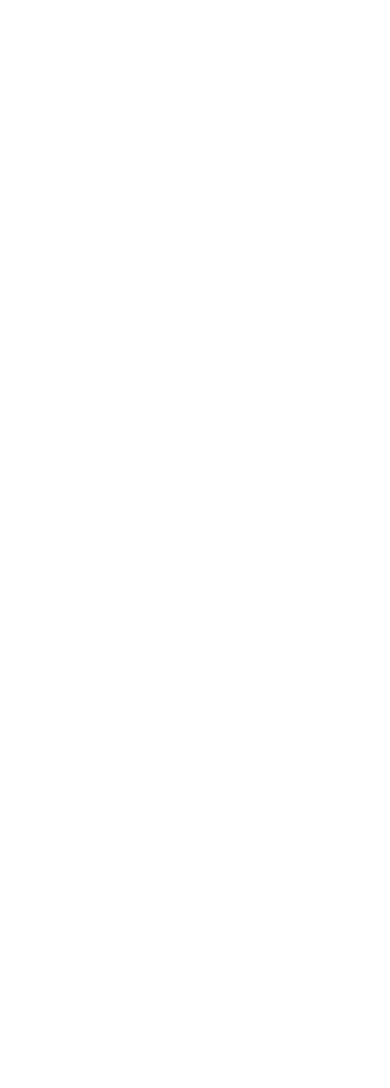
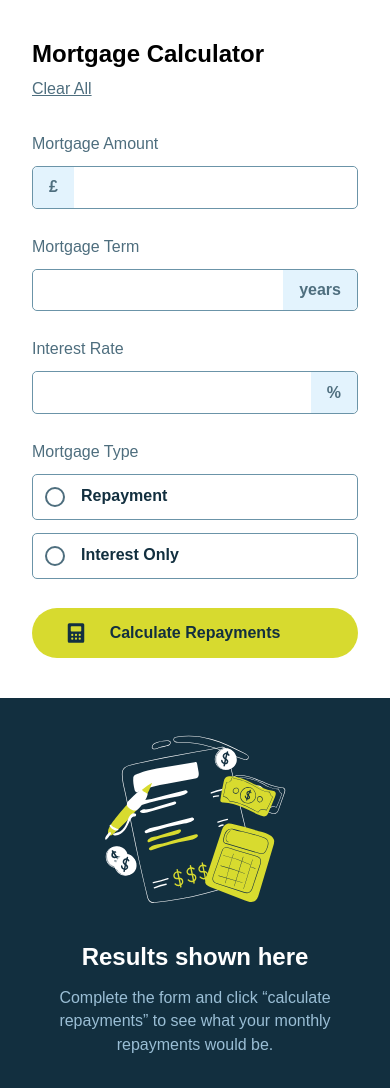
Before and after one commit to Maldak123/mortgage-app, a website: page index.html in a window 390 px wide. Before the commit the page ends 844 px from the top, so only its background shows below. Drawn offline with nearby package versions, Linux system fonts and the light colour scheme.

Commit message:
Adding mobile design & Normalize CSS

```diff
--- a/index.html
+++ b/index.html
@@ -2,9 +2,74 @@
 <html lang="en">
 <head>
     <meta charset="UTF-8">
-    <title>Title</title>
+    <meta content="width=device-width, initial-scale=1.0" name="viewport">
+    <link href="./src/assets/images/favicon-32x32.png" rel="shortcut icon" type="image/x-icon">
+    <link href="./src/css/style.css" rel="stylesheet">
+    <link href="./node_modules/normalize.css/normalize.css" rel="stylesheet">
+    <title>Mortgage App</title>
 </head>
 <body>
+<section class="calculator">
+    <h2>Mortgage Calculator</h2>
+    <form class="form">
+        <button class="reset_button" type="reset">Clear All</button>
 
+        <label for="amount">Mortgage Amount</label>
+        <div class="input_text_group">
+            <span class="pre_input">£</span>
+            <input required id="amount" name="Amount" type="number">
+        </div>
+
+        <label for="term">Mortgage Term</label>
+        <div class="input_text_group">
+            <input required id="term" name="Term" type="number">
+            <span class="pre_input">years</span>
+        </div>
+
+        <label for="rate">Interest Rate</label>
+        <div class="input_text_group">
+            <input required id="rate" name="Rate" type="number">
+            <span class="pre_input">%</span>
+        </div>
+
+        <label for="type">Mortgage Type</label>
+        <div class="input_radio_group">
+            <input required id="type" name="Type" type="radio">
+            <p class="mortgage_type_text">Repayment</p>
+        </div>
+        <div class="input_radio_group">
+            <input required id="type" name="Type" type="radio">
+            <p class="mortgage_type_text">Interest Only</p>
+        </div>
+
+        <button class="submit_button" type="submit">Calculate Repayments</button>
+    </form>
+</section>
+<section class="results">
+    <div class="no_results">
+        <img alt="Calculator Drawing" src="./src/assets/images/illustration-empty.svg">
+        <h2>Results shown here</h2>
+        <p>Complete the form and click “calculate repayments” to see what your monthly repayments would be. </p>
+    </div>
+    <div class="pos_results">
+        <h2>Your Results</h2>
+        <p>Your results are shown below based on the information you provided. To adjust the results, edit the form and
+            click “calculate repayments” again.</p>
+
+        <div class="mortgage_results">
+            <div class="results_container">
+                <p>Your monthly repayments</p>
+                <div class="monthly_repay">
+                    <p>£1,797.74</p>
+                </div>
+                <span class="line"></span>
+                <p>Total you'll repay over the term</p>
+                <div class="total_repay">
+                    <p>£539,322.94</p>
+                </div>
+            </div>
+        </div>
+    </div>
+</section>
 </body>
 </html>
--- /dev/null
+++ b/package.json
@@ -0,0 +1,5 @@
+{
+  "dependencies": {
+    "normalize.css": "^8.0.1"
+  }
+}
--- a/src/css/style.css
+++ b/src/css/style.css
@@ -0,0 +1,206 @@
+:root {
+    --White: hsl(0, 0%, 100%);
+    --Slate: hsl(202, 86%, 94%);
+    --Slate300: hsl(203, 41%, 72%);
+    --Slate500: hsl(200, 26%, 54%);
+    --Slate700: hsl(200, 24%, 40%);
+    --Slate900: hsl(202, 55%, 16%);
+    --Lime: hsl(61, 70%, 52%);
+}
+
+* {
+    padding: 0;
+    margin: 0;
+    box-sizing: border-box;
+}
+
+body {
+    font-family: "Plus Jakarta Sans", sans-serif;
+}
+
+p {
+    font-size: 16px;
+}
+label{
+    color: var(--Slate700);
+    font-weight: 500;
+}
+.calculator{
+    padding: 2.5em 2em;
+    max-width: 100%;
+}
+.form{
+    display: flex;
+    flex-flow: column wrap;
+    gap: 0.8rem;
+}
+.reset_button{
+    background: none;
+    border: none;
+    outline: none;
+    text-align: left;
+    text-decoration: underline;
+    color: var(--Slate700);
+    font-weight: 500;
+    margin-top: 0.75rem;
+    margin-bottom: 1.5rem;
+}
+.input_text_group{
+    border: 1px solid var(--Slate500);
+    border-radius: 5px;
+    position: relative;
+    display: flex;
+    margin-bottom: 1rem;
+}
+.pre_input{
+    align-self: center;
+    padding: 0.7em 1em;
+    color: var(--Slate700);
+    font-weight: 700;
+    background: var(--Slate);
+}
+.pre_input:nth-child(1){
+    border-bottom-left-radius: inherit;
+    border-top-left-radius: inherit;
+}
+.pre_input:nth-child(2), .pre_input:nth-child(3){
+    border-bottom-right-radius: inherit;
+    border-top-right-radius: inherit;
+    right: 0;
+}
+#amount, #rate, #term{
+    width: 100%;
+    height: 2.5em;
+    border: none;
+    outline: none;
+    border-radius: inherit;
+    padding: 1.25rem;
+    color: var(--Slate900);
+    font-weight: 700;
+}
+input[type="number"]::-webkit-outer-spin-button,
+input[type="number"]::-webkit-inner-spin-button {
+    -webkit-appearance: none;
+}
+.input_radio_group{
+    display: flex;
+    border: 1px solid var(--Slate500);
+    padding: 0.75rem;
+    border-radius: 5px;
+}
+input[type='radio']{
+    outline: none;
+    appearance: none;
+    -webkit-appearance: none;
+    border: 2px solid var(--Slate700);
+    border-radius: 50%;
+    width: 20px;
+    height: 20px;
+}
+input[type='radio']:checked{
+    border: 2px solid var(--Lime);
+}
+input[type='radio']:checked::after {
+    content: '';
+    width: 10px;
+    height: 10px;
+    position: relative;
+    top: -2px;
+    left: 3px;
+    display: inline-block;
+    border-radius: inherit;
+    background-color: var(--Lime);
+}
+.input_radio_group:has(input:checked) {
+    border: 1px solid var(--Lime);
+    background:  rgba(215, 218, 47, 0.15);
+}
+.mortgage_type_text{
+    margin-left: 1rem;
+    color: var(--Slate900);
+    font-weight: 700;
+}
+.submit_button{
+    width: 100%;
+    text-align: center;
+    background: var(--Lime);
+    padding: 1rem;
+    border: none;
+    border-radius: 50px;
+    color: var(--Slate900);
+    font-weight: 700;
+    background-image: url("../assets/images/icon-calculator.svg");
+    background-repeat: no-repeat;
+    background-position: 2rem;
+    margin-top: 1rem;
+}
+
+.results{
+    background: var(--Slate900);
+    text-align: center;
+    padding: 2rem;
+}
+.no_results h2, .pos_results h2{
+    color: white;
+    padding: 1rem 0;
+}
+.no_results p, .pos_results p{
+    color: var(--Slate300);
+    font-weight: 500;
+    line-height: 1.45rem;
+}
+.pos_results p, .pos_results h2{
+    text-align: left;
+}
+.pos_results p{
+    font-size: 15px;
+}
+.no_results{
+    display: contents;
+}
+.pos_results{
+    display: none;
+}
+.mortgage_results{
+    position: relative;
+    padding: 1rem;
+    border-radius: 5px;
+    background-color: var(--Lime);
+    margin-top: 1rem;
+}
+.mortgage_results::before {
+    content: '';
+    width: 100%;
+    height: 100%;
+    position: absolute;
+    top: 3px;
+    left: 0;
+    border-radius: 5px;
+    background-color: #0e2431;
+}
+.results_container{
+    position: relative;
+    z-index: 1;
+}
+.line{
+    display: inline-block;
+    width: 100%;
+    border: 0.05rem solid var(--Slate700);
+    border-bottom: none;
+    margin: 1rem 0;
+}
+.monthly_repay p{
+    display: inline;
+    float: left;
+    text-align: left;
+    font-weight: 700;
+    font-size: 2.35rem;
+    color: var(--Lime);
+    margin: 0.75rem 0;
+}
+.total_repay p{
+    color: var(--White);
+    font-weight: 700;
+    font-size: 1.4rem;
+    margin: 0.75rem 0 0 0;
+}
```
Also changed, not shown: 2 other files.
